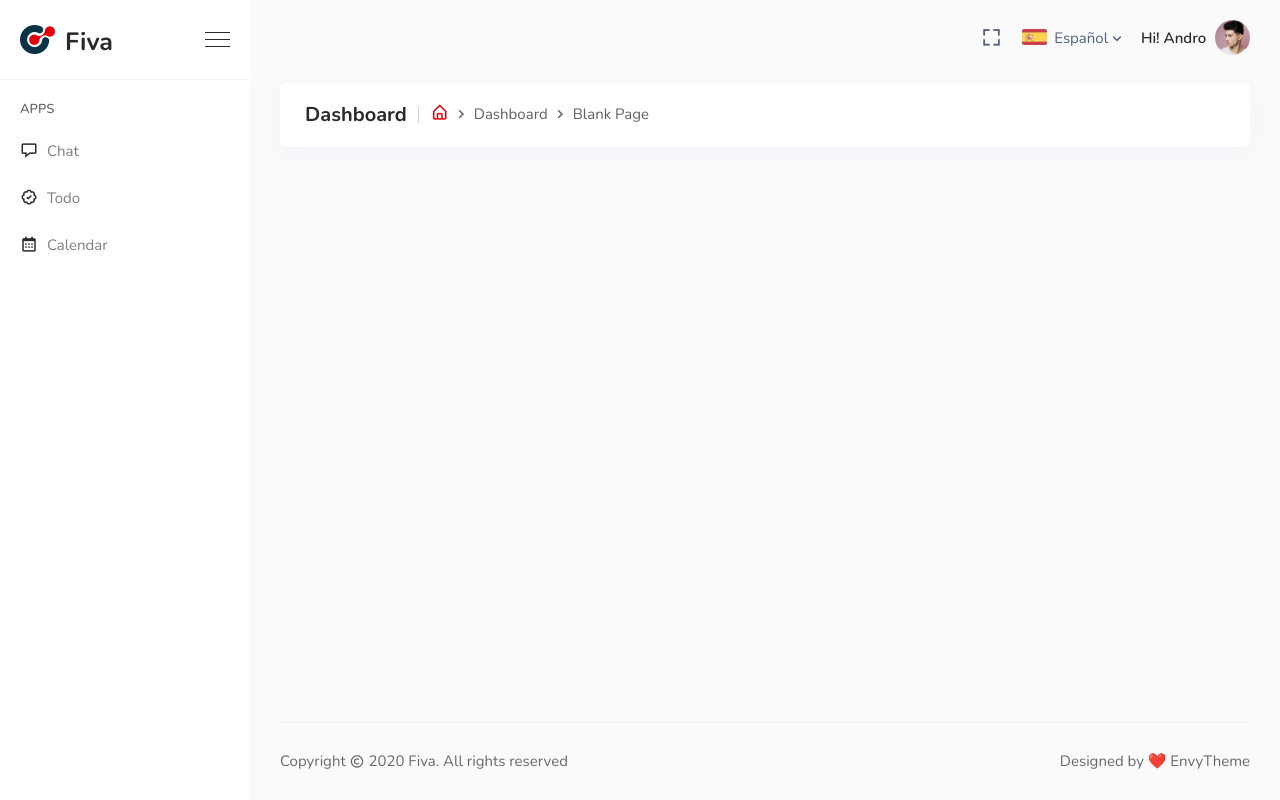
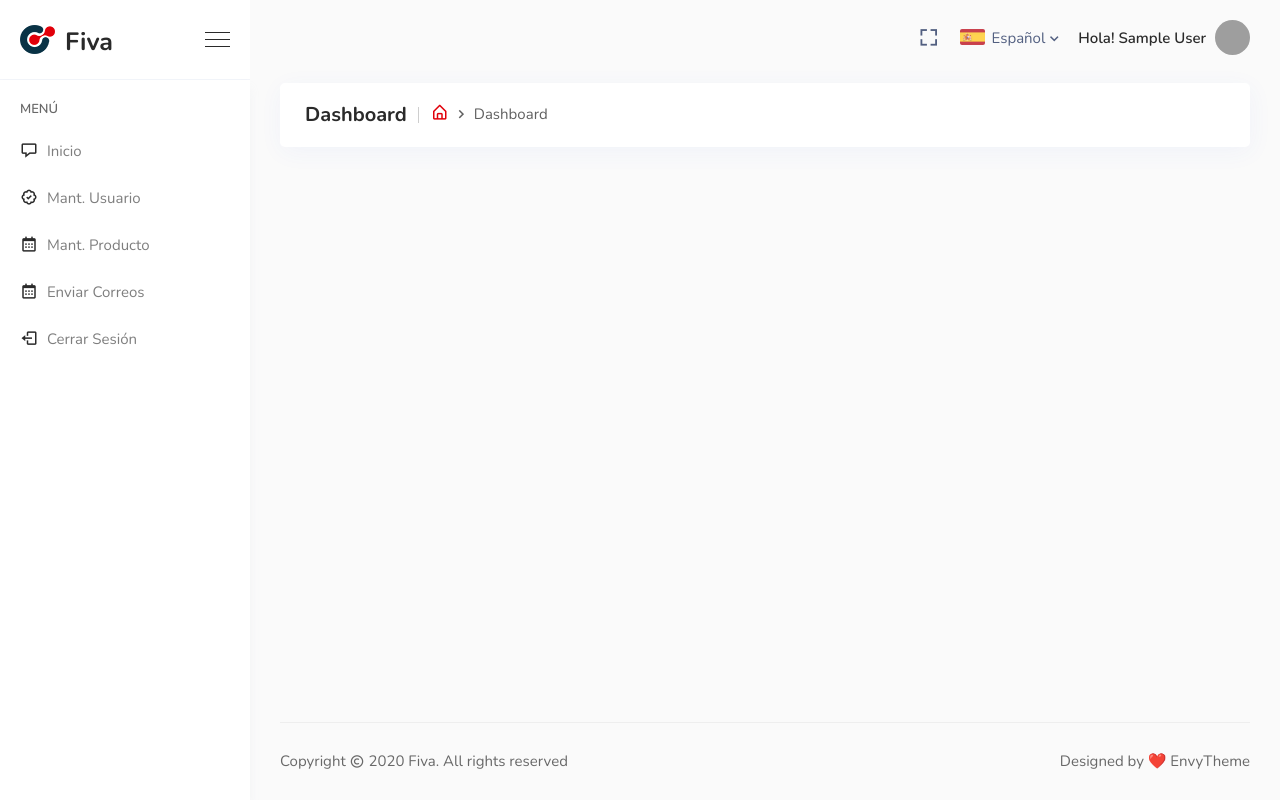
Before and after one commit to AntonyMilian190793/EnvioMasivoCorreos_Admin, a PHP site: page /EnvioMasivoCorreos_Admin/view/home/index.php in a window 1280 px wide. Run offline with PHP 8.4, Linux system fonts and the light colour scheme; the visitor is signed in with stand-in values (Sample User, id 1); some web fonts are replaced; grey boxes are pictures that could not be loaded.

Commit message:
09-06-2023

```diff
--- a/models/Usuario.php
+++ b/models/Usuario.php
@@ -19,7 +19,7 @@ class Usuario extends Conectar {
                 $sql->bindValue(1, $correo);
                 $sql->bindValue(2, $password);
                 $sql->execute();
-                $resultado=$sql->fetchAll(PDO::FETCH_ASSOC);
+                $resultado=$sql->fetch();
 
                 if(is_array($resultado) == true AND count($resultado)>0){
                     $_SESSION["usu_id"] = $resultado["usu_id"];
--- a/view/home/index.php
+++ b/view/home/index.php
@@ -1,3 +1,11 @@
+<?php
+
+    require_once("../../config/conexion.php");
+
+    if(isset($_SESSION["usu_id"])){
+
+?>
+
 <!doctype html>
 <html lang="es">
     <head>
@@ -31,8 +39,6 @@
                     <li class="item"><a href="dashboard-analytics.html"><i class='bx bx-home-alt'></i></a></li>
 
                     <li class="item">Dashboard</li>
-
-                    <li class="item">Blank Page</li>
                 </ol>
             </div>
             <!-- End Breadcrumb Area -->
@@ -51,3 +57,11 @@
 
     </body>
 </html>
+
+<?php
+
+    }else{
+        header("location:" .Conectar::ruta(). "../../index.php");
+    }
+
+?>
--- a/view/html/MainMenu.php
+++ b/view/html/MainMenu.php
@@ -27,27 +27,41 @@
 
 
                     <li class="nav-item-title">
-                        Apps
+                        Menú
                     </li>
 
                     <li class="nav-item">
                         <a href="app-chat.html" class="nav-link">
                             <span class="icon"><i class='bx bx-message'></i></span>
-                            <span class="menu-title">Chat</span>
+                            <span class="menu-title">Inicio</span>
                         </a>
                     </li>
 
                     <li class="nav-item">
                         <a href="app-todo.html" class="nav-link">
                             <span class="icon"><i class='bx bx-badge-check'></i></span>
-                            <span class="menu-title">Todo</span>
+                            <span class="menu-title">Mant. Usuario</span>
                         </a>
                     </li>
 
                     <li class="nav-item">
                         <a href="app-calendar.html" class="nav-link">
                             <span class="icon"><i class='bx bx-calendar'></i></span>
-                            <span class="menu-title">Calendar</span>
+                            <span class="menu-title">Mant. Producto</span>
+                        </a>
+                    </li>
+
+                    <li class="nav-item">
+                        <a href="app-calendar.html" class="nav-link">
+                            <span class="icon"><i class='bx bx-calendar'></i></span>
+                            <span class="menu-title">Enviar Correos</span>
+                        </a>
+                    </li>
+
+                    <li class="nav-item">
+                        <a href="../html/logout.php" class="nav-link">
+                            <span class="icon"><i class='bx bx-log-out'></i></span>
+                            <span class="menu-title">Cerrar Sesión</span>
                         </a>
                     </li>
 
--- a/view/html/MainNavbar.php
+++ b/view/html/MainNavbar.php
@@ -60,20 +60,20 @@
                         <li class="nav-item dropdown profile-nav-item">
                             <a href="#" class="nav-link dropdown-toggle" role="button" data-toggle="dropdown" aria-haspopup="true" aria-expanded="false">
                                 <div class="menu-profile">
-                                    <span class="name">Hi! Andro</span>
-                                    <img src="..\..\public\img\user1.jpg" class="rounded-circle" alt="image">
+                                    <span class="name">Hola! <?php echo $_SESSION["usu_nom"] ?></span>
+                                    <img src="..\..\public\img\perfil.png" class="rounded-circle" alt="image">
                                 </div>
                             </a>
 
                             <div class="dropdown-menu">
                                 <div class="dropdown-header d-flex flex-column align-items-center">
                                     <div class="figure mb-3">
-                                        <img src="..\..\public\img\user1.jpg" class="rounded-circle" alt="image">
+                                        <img src="..\..\public\img\perfil.png" class="rounded-circle" alt="image">
                                     </div>
 
                                     <div class="info text-center">
-                                        <span class="name">Andro Smith</span>
-                                        <p class="mb-3 email">hello@androsmith.com</p>
+                                        <span class="name"><?php echo $_SESSION["usu_nom"] ." ".$_SESSION["usu_apep"] ?></span>
+                                        <p class="mb-3 email"><?php echo $_SESSION["usu_correo"] ?></p>
                                     </div>
                                 </div>
 
@@ -81,25 +81,7 @@
                                     <ul class="profile-nav p-0 pt-3">
                                         <li class="nav-item">
                                             <a href="#" class="nav-link">
-                                                <i class='bx bx-user'></i> <span>Profile</span>
-                                            </a>
-                                        </li>
-
-                                        <li class="nav-item">
-                                            <a href="#" class="nav-link">
-                                                <i class='bx bx-envelope'></i> <span>My Inbox</span>
-                                            </a>
-                                        </li>
-
-                                        <li class="nav-item">
-                                            <a href="#" class="nav-link">
-                                                <i class='bx bx-edit-alt'></i> <span>Edit Profile</span>
-                                            </a>
-                                        </li>
-
-                                        <li class="nav-item">
-                                            <a href="#" class="nav-link">
-                                                <i class='bx bx-cog'></i> <span>Settings</span>
+                                                <i class='bx bx-user'></i> <span>Perfil</span>
                                             </a>
                                         </li>
                                     </ul>
```
